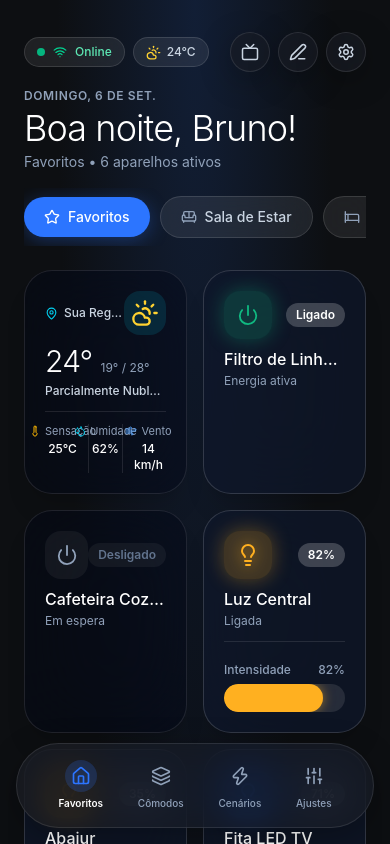
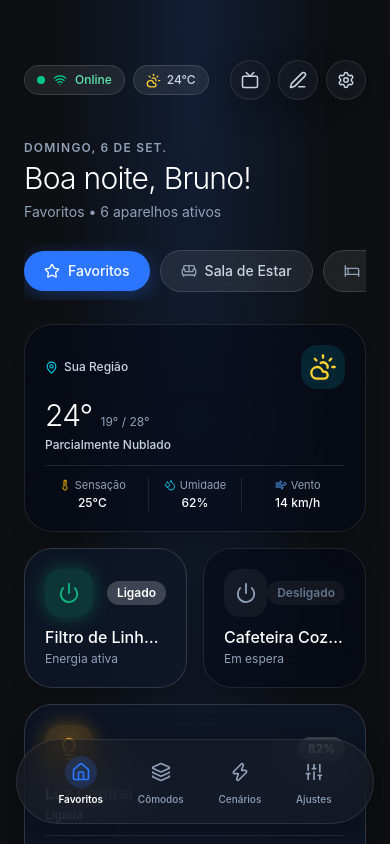
Before and after one commit to brunnogama/koti, a React (Vite) app: page / in a window 390 px wide. Shown: the top 844 px of the page. Built offline with nearby package versions, Linux system fonts and the light colour scheme; no server answers.

Commit message:
fix: improve One UI top header spacing, safe area insets, and 2x1 card mobile span

```diff
--- a/src/components/oneui/BottomNav.tsx
+++ b/src/components/oneui/BottomNav.tsx
@@ -20,7 +20,7 @@ export const BottomNav: React.FC<BottomNavProps> = ({
   ] as const;
 
   return (
-    <nav className="fixed bottom-4 left-4 right-4 md:hidden z-40">
+    <nav className="fixed bottom-[calc(env(safe-area-inset-bottom,0px)+1.25rem)] left-4 right-4 md:hidden z-40">
       <div className="flex items-center justify-around py-3 px-6 rounded-full oneui-glass border border-white/15 shadow-2xl backdrop-blur-2xl">
         {tabs.map((tab) => {
           const isActive = currentTab === tab.id;
--- a/src/components/oneui/OneUICard.tsx
+++ b/src/components/oneui/OneUICard.tsx
@@ -38,9 +38,9 @@ export const OneUICard: React.FC<OneUICardProps> = ({
   // Map size to responsive grid col spans
   const colSpanClass =
     size === '2x1'
-      ? 'col-span-1 sm:col-span-2'
+      ? 'col-span-2'
       : size === '2x2'
-      ? 'col-span-1 sm:col-span-2 row-span-2'
+      ? 'col-span-2 row-span-2'
       : 'col-span-1';
 
   return (
--- a/src/components/oneui/OneUIHeader.tsx
+++ b/src/components/oneui/OneUIHeader.tsx
@@ -62,9 +62,9 @@ export const OneUIHeader: React.FC<OneUIHeaderProps> = ({
   };
 
   return (
-    <header className="relative w-full pt-8 pb-4 px-6 md:px-10 transition-all duration-300">
+    <header className="relative w-full pt-[calc(env(safe-area-inset-top,0px)+3.75rem)] pb-4 px-6 md:px-10 transition-all duration-300">
       {/* Top action row */}
-      <div className="flex items-center justify-between mb-4">
+      <div className="flex items-center justify-between mb-8 md:mb-10">
         {/* Left: Connection status + Weather Pill */}
         <div className="flex items-center gap-2">
           <div className="flex items-center gap-2 px-3 py-1.5 rounded-full oneui-glass-pill text-xs font-medium">
@@ -136,16 +136,16 @@ export const OneUIHeader: React.FC<OneUIHeaderProps> = ({
       </div>
 
       {/* Large Reachability Samsung One UI Area */}
-      <div className="flex flex-col md:flex-row md:items-end justify-between gap-2">
+      <div className="flex flex-col md:flex-row md:items-end justify-between gap-3 pt-2 pb-1">
         <div>
-          <div className="text-xs uppercase tracking-wider text-slate-400 font-semibold capitalize">
+          <div className="text-xs uppercase tracking-widest text-slate-400 font-semibold capitalize mb-1">
             {dateStr}
           </div>
           {/* Dynamic greeting with user's name */}
-          <h1 className="text-4xl md:text-5xl font-light tracking-tight text-white mt-1">
+          <h1 className="text-3xl sm:text-4xl md:text-5xl font-light tracking-tight text-white">
             {getGreeting()}
           </h1>
-          <p className="text-sm md:text-base text-slate-400 mt-1 font-normal">
+          <p className="text-sm md:text-base text-slate-400 mt-1.5 font-normal">
             {subtitle || `${activeDevicesCount} aparelhos ativos no momento`}
           </p>
         </div>
--- a/src/components/widgets/WeatherWidget.tsx
+++ b/src/components/widgets/WeatherWidget.tsx
@@ -126,30 +126,30 @@ export const WeatherWidget: React.FC<WeatherWidgetProps> = ({
       {/* Extended details for 2x1 and 2x2 cards */}
       {config.size !== '1x1' && (
         <div className="mt-3 pt-3 border-t border-white/10 grid grid-cols-3 gap-2 text-center text-xs text-slate-400">
-          <div className="flex flex-col items-center">
-            <span className="flex items-center gap-1 text-[11px] text-slate-400">
-              <Thermometer size={12} className="text-amber-400" />
-              Sensação
+          <div className="flex flex-col items-center min-w-0">
+            <span className="flex items-center gap-1 text-[11px] text-slate-400 truncate">
+              <Thermometer size={12} className="text-amber-400 shrink-0" />
+              <span>Sensação</span>
             </span>
-            <span className="text-white font-medium mt-0.5">
+            <span className="text-white font-medium mt-0.5 truncate">
               {weather.apparentTemperature ?? weather.temperature}°C
             </span>
           </div>
 
-          <div className="flex flex-col items-center border-x border-white/10">
-            <span className="flex items-center gap-1 text-[11px] text-slate-400">
-              <Droplets size={12} className="text-cyan-400" />
-              Umidade
+          <div className="flex flex-col items-center border-x border-white/10 min-w-0">
+            <span className="flex items-center gap-1 text-[11px] text-slate-400 truncate">
+              <Droplets size={12} className="text-cyan-400 shrink-0" />
+              <span>Umidade</span>
             </span>
-            <span className="text-white font-medium mt-0.5">{weather.humidity}%</span>
+            <span className="text-white font-medium mt-0.5 truncate">{weather.humidity}%</span>
           </div>
 
-          <div className="flex flex-col items-center">
-            <span className="flex items-center gap-1 text-[11px] text-slate-400">
-              <Wind size={12} className="text-blue-400" />
-              Vento
+          <div className="flex flex-col items-center min-w-0">
+            <span className="flex items-center gap-1 text-[11px] text-slate-400 truncate">
+              <Wind size={12} className="text-blue-400 shrink-0" />
+              <span>Vento</span>
             </span>
-            <span className="text-white font-medium mt-0.5">{weather.windSpeed} km/h</span>
+            <span className="text-white font-medium mt-0.5 truncate">{weather.windSpeed} km/h</span>
           </div>
         </div>
       )}
```
